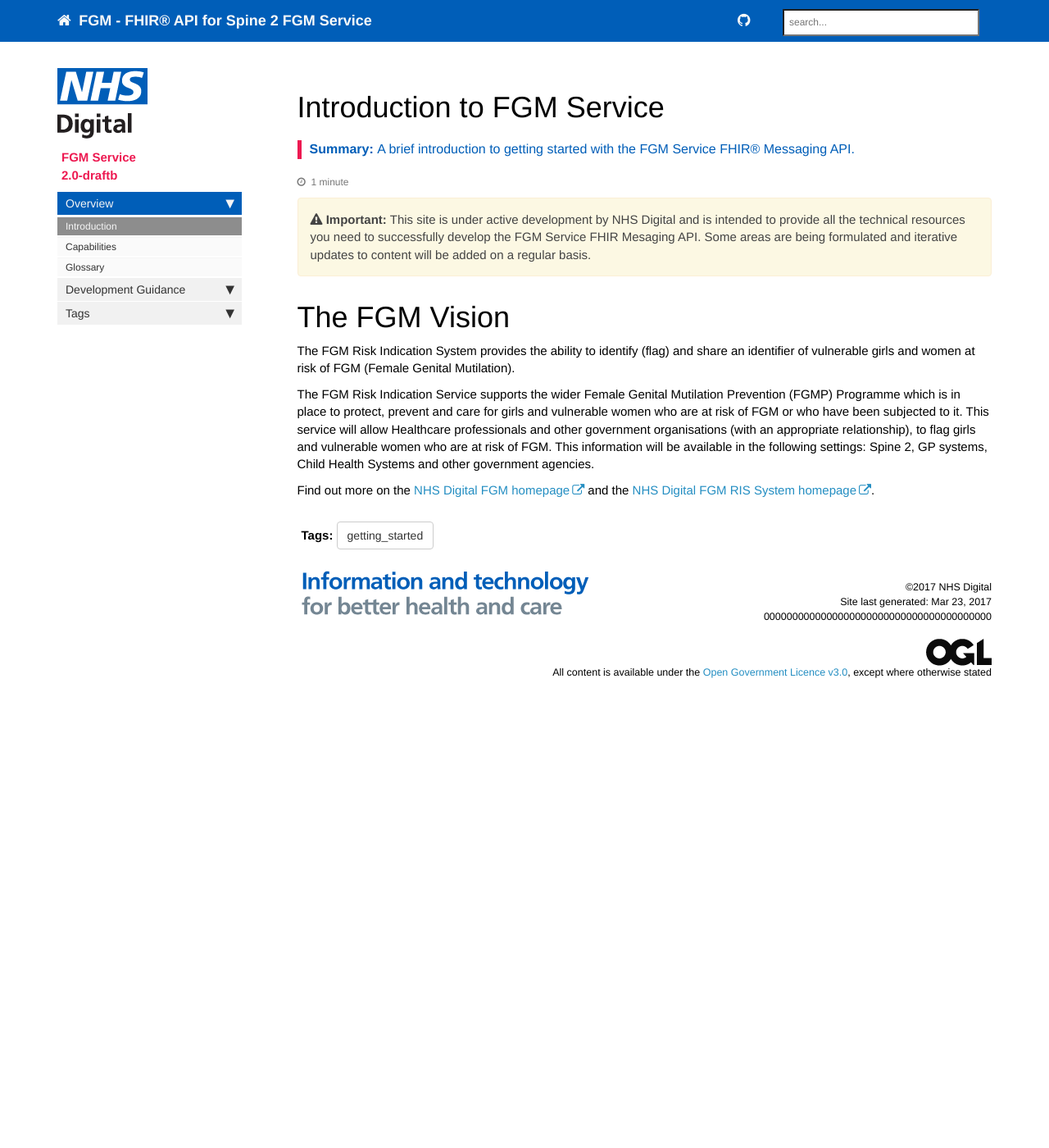
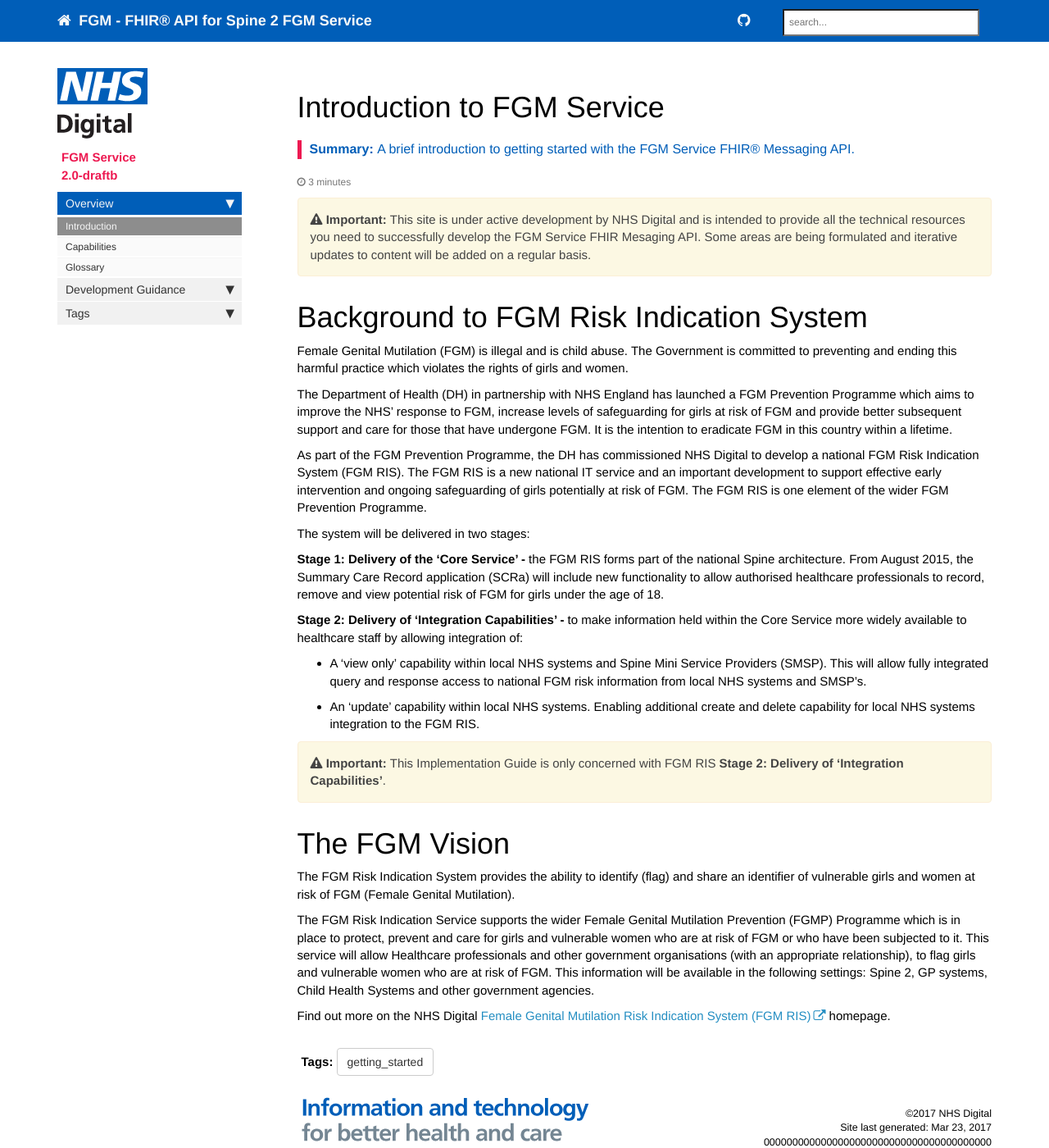
Before and after one commit to nhsconnect/fgm-risk-indication-service, a Jekyll site: the page built from index.md, in a window 1280 px wide and 1400 px high. Shown: the whole window at 82% size. Built offline with Jekyll 4.4.1, drawn with Linux system fonts in a browser that asks for light colours; nearby versions of some CDN libraries; comment, search, counter and statistics services are not loaded.

Commit message:
updated index.md

```diff
--- a/index.md
+++ b/index.md
@@ -11,10 +11,41 @@ summary: A brief introduction to getting started with the FGM Service FHIR&reg;
 {% include important.html content="This site is under active development by NHS Digital and is intended to provide all the technical resources you need to successfully develop the FGM Service FHIR Mesaging API. Some areas are being formulated and iterative updates to content will be added on a regular basis." %}
 
 
+# Background to FGM Risk Indication System #
+
+Female Genital Mutilation (FGM) is illegal and is child abuse. The Government is committed to preventing and ending this harmful practice which violates the rights of girls and women.
+
+The Department of Health (DH) in partnership with NHS England has launched a FGM Prevention Programme  which aims to improve the NHS’ response to FGM, increase levels of safeguarding for girls at risk of FGM and provide better subsequent support and care for those that have undergone FGM. It is the intention to eradicate FGM in this country within a lifetime.
+
+As part of the FGM Prevention Programme, the DH has commissioned NHS Digital to develop a national FGM Risk Indication System (FGM RIS). The FGM RIS is a new national IT service and an important development to support effective early intervention and ongoing safeguarding of girls potentially at risk of FGM. The FGM RIS is one element of the wider FGM Prevention Programme.
+
+The system will be delivered in two stages:
+
+**Stage 1: Delivery of the ‘Core Service’ -** the FGM RIS forms part of the national Spine architecture. From August 2015, the Summary Care Record application (SCRa) will include new functionality to allow authorised healthcare professionals to record, remove and view potential risk of FGM for girls under the age of 18.
+
+<!-- **Stage 2: Delivery of ‘View Only Integration Capabilities’ -** to make information held within the Core Service more widely available to healthcare staff by allowing integration of a ‘view only’ capability within local NHS systems. This will allow fully integrated query and response access to national FGM risk information from local NHS systems.
+
+**Stage 3: Delivery of ‘Update Integration Capabilities’ -** to develop additional creation and deletion capability for local systems integration to the FGM RIS.
+
+In addition, to update existing reporting capability to include transactions for adding, removing and viewing FGM RIS data from local systems via messaging.This will allow fully integrated query and response access to national FGM risk information from local NHS systems.  -->
+
+
+
+**Stage 2: Delivery of ‘Integration Capabilities’ -** to make information held within the Core Service more widely available to healthcare staff by allowing integration of:
+
+ - A ‘view only’ capability within local NHS systems and Spine Mini Service Providers (SMSP). This will allow fully integrated query and response access to national FGM risk information from local NHS systems and SMSP's.
+ - An ‘update’ capability within local NHS systems. Enabling additional create and delete capability for local NHS systems integration to the FGM RIS.
+
+
+
+
+{% include important.html content="This Implementation Guide is only concerned with FGM RIS **Stage 2: Delivery of ‘Integration Capabilities’**." %}
+
+
 # The FGM Vision #
 
 The FGM Risk Indication System provides the ability to identify (flag) and share an identifier of vulnerable girls and women at risk of FGM (Female Genital Mutilation).
 
 The FGM Risk Indication Service supports the wider Female Genital Mutilation Prevention (FGMP) Programme which is in place to protect, prevent and care for girls and vulnerable women who are at risk of FGM or who have been subjected to it. This service will allow Healthcare professionals and other government organisations (with an appropriate relationship), to flag girls and vulnerable women who are at risk of FGM. This information will be available in the following settings: Spine 2, GP systems, Child Health Systems and other government agencies.
 
-Find out more on the [NHS Digital FGM homepage](http://content.digital.nhs.uk/fgm) and the [NHS Digital FGM RIS System homepage](http://content.digital.nhs.uk/fgmris).
+Find out more on the NHS Digital [Female Genital Mutilation Risk Indication System (FGM RIS)](http://content.digital.nhs.uk/fgmris) homepage.
```
